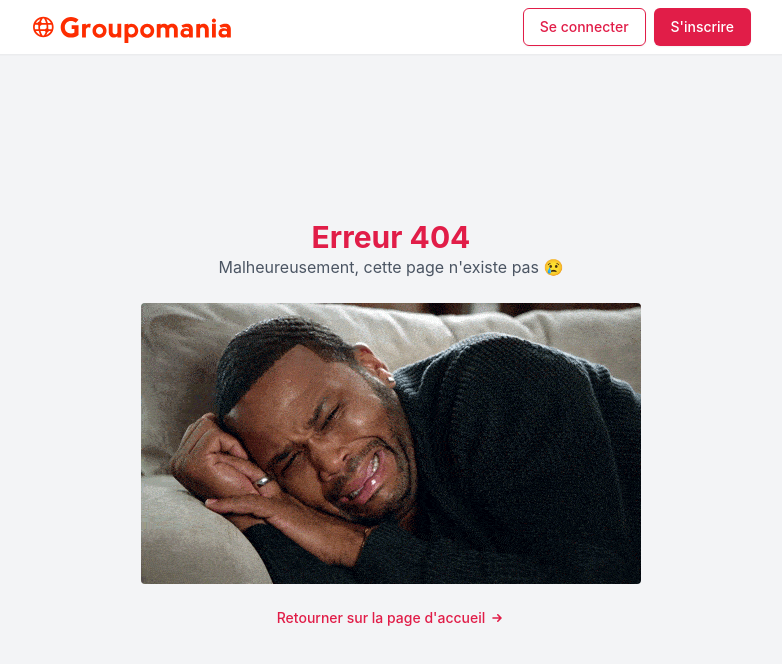
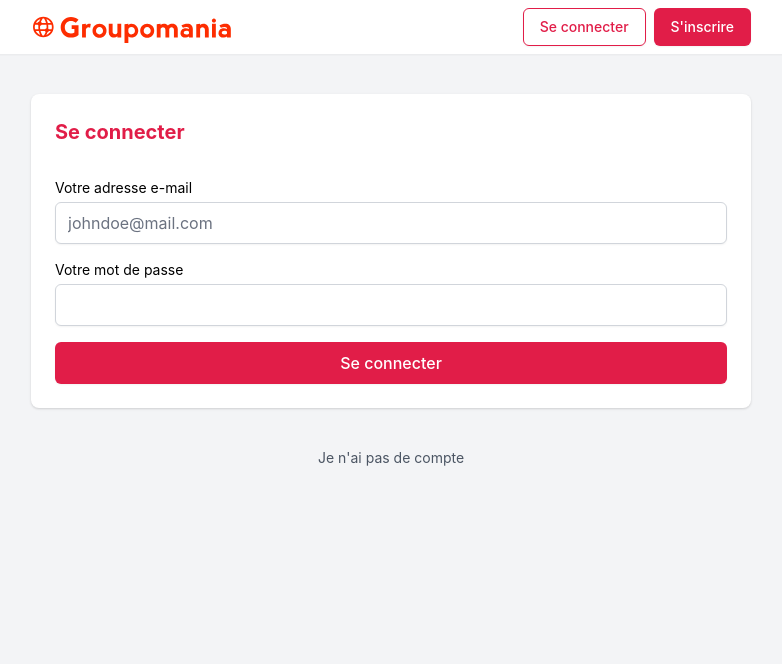
Before and after one commit to MathisBarre/Groupomania, a Next.js app: page /login in a window 1280 px wide. Before the commit this address had no page. Shown: the top 664 px of the page, without its empty margins (249-1031 px from the left). Built offline with nearby package versions, Linux system fonts and the light colour scheme.

Commit message:
feat: login page

```diff
--- /dev/null
+++ b/pages/login.jsx
@@ -0,0 +1,55 @@
+import Link from "next/link"
+import { useRouter } from "next/router"
+import { useForm } from "react-hook-form"
+import { useConnectedUserContext } from "../utils/ConnectedUserContext"
+
+export default function Login() {
+  const { connectedUser, setConnectedUser } = useConnectedUserContext()
+  const { register, handleSubmit, watch, formState: { errors } } = useForm();
+  const router = useRouter()
+
+  function onSubmit(data) {
+    console.log(data)
+    setConnectedUser({
+      name: "john doe"
+    })
+    router.push("/feed")
+  }
+
+  return (
+    <main className="flex flex-col w-full max-w-3xl py-10 mx-auto sm:px-6">
+      <section className="flex flex-col w-full px-4 py-6 bg-white shadow sm:p-6 sm:rounded-lg">
+        <h1 className="mb-8 text-xl font-bold text-rose-600">Se connecter</h1>
+        <form onSubmit={handleSubmit(onSubmit)} className="flex flex-col">
+          <div className="flex flex-col">
+            <label className="text-sm">Votre adresse e-mail</label>
+            <input
+              className={`block w-full mt-1 ${errors.email ? "border-red-300 focus:border-red-400 placeholder-red-500 focus:ring-red-200" : "border-gray-300 focus:border-indigo-300 focus:ring-indigo-200"} rounded-md shadow-sm  focus:ring focus:ring-opacity-50`}
+              type="email"
+              placeholder="johndoe@mail.com"
+              {...register("email", { required: true, pattern: "[a-z0-9._%+-]+@[a-z0-9.-]+\.[a-z]{2,4}$" })}
+            />
+            { errors.email && <p className="text-red-500">L'adresse e-mail doit être renseignée !</p> }
+          </div>
+          <div className="flex flex-col mt-4">
+            <label className="text-sm">Votre mot de passe</label>
+            <input
+              className={`${errors.password ? "border-red-300 focus:border-red-400 placeholder-red-500 focus:ring-red-200" : "border-gray-300 focus:border-indigo-300 focus:ring-indigo-200"} block w-full mt-1 rounded-md shadow-sm focus:ring focus:ring-opacity-50`}
+              type="password"
+              {...register("password", { required: true })}
+            />
+            { errors.password && <p className="text-red-500">Le mot de passe doit être renseignée</p> }
+          </div>
+          <div className="flex items-center mt-4">
+            <input
+              className="w-full px-4 py-2 font-medium text-white transition duration-75 border border-transparent rounded-md shadow-sm cursor-pointer bg-rose-600 hover:bg-rose-700 focus:outline-none focus:ring-2 focus:ring-offset-2 focus:ring-rose-500"
+              type="submit"
+              value="Se connecter"
+            />
+          </div>
+        </form>
+      </section>
+      <Link href="/signup"><a className="block px-4 py-2 m-auto mt-8 text-sm text-center text-gray-600 transition duration-75 hover:underline hover:rounded hover:text-black" href="">Je n'ai pas de compte</a></Link>
+    </main>
+  )
+}
```
